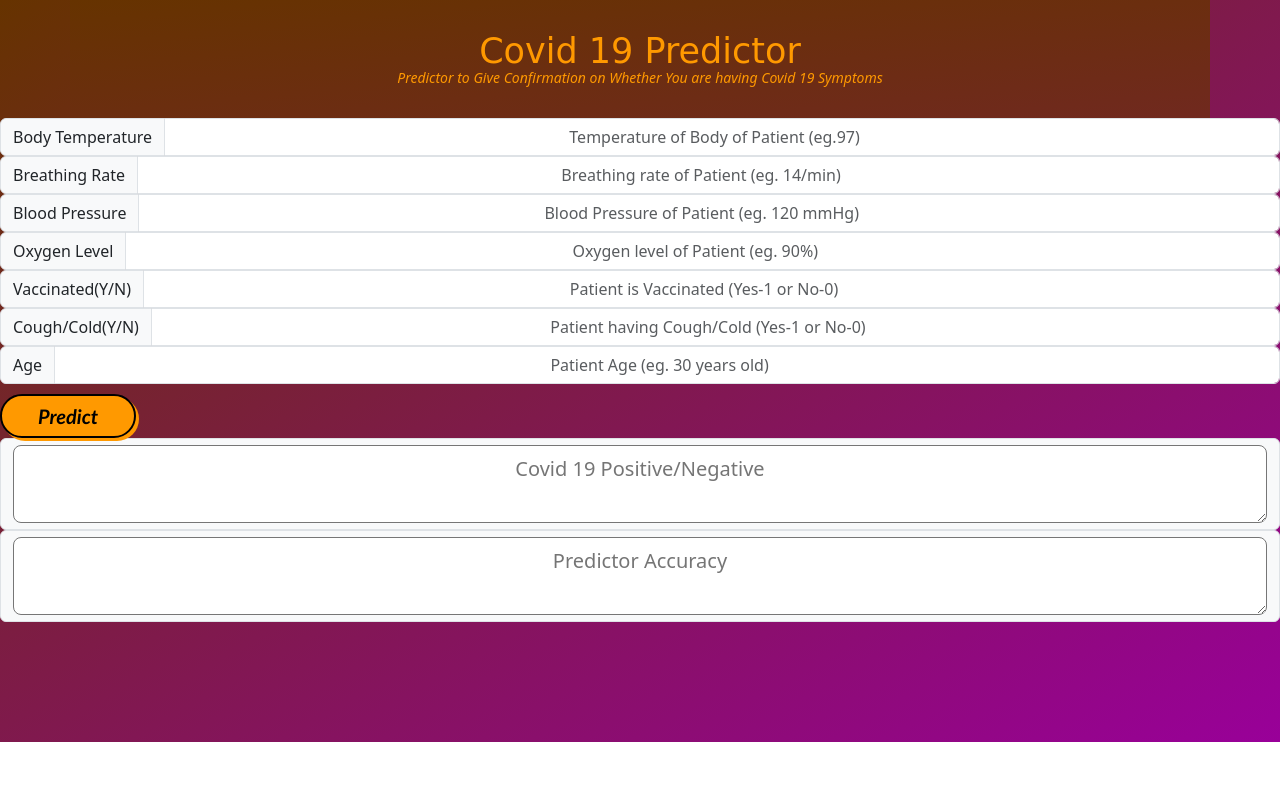
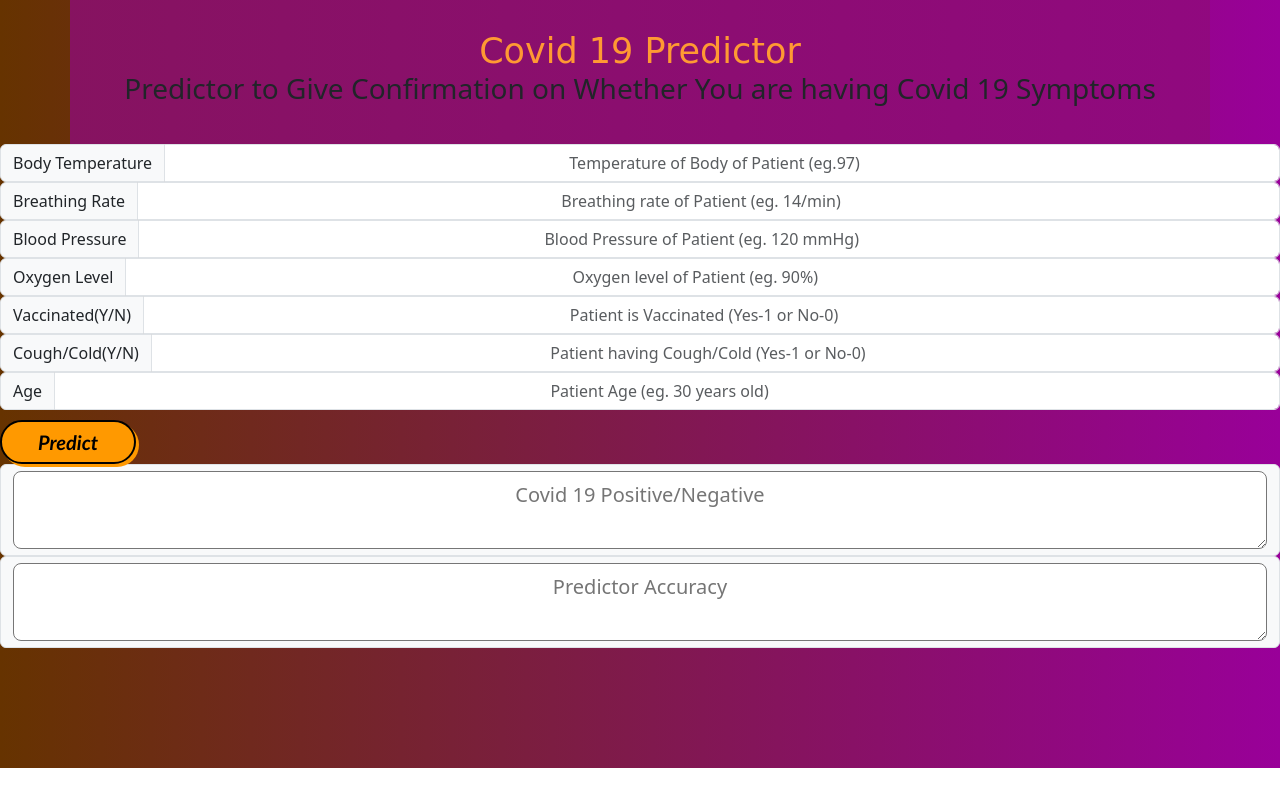
Before and after one commit to Priyansh-15/Covid19-Predictor, a Flask app: page / in a window 1280 px wide. Run offline with Flask 2, Linux system fonts and the light colour scheme; some libraries are stand-ins or nearby versions.

Commit message:
update 1.5

```diff
--- a/static/css/Header-Dark.css
+++ b/static/css/Header-Dark.css
@@ -1,5 +1,5 @@
 .header-dark {
-  background: linear-gradient(to bottom right, #663300 0%, #990099 100%);
+  background: linear-gradient(to right, #663300 0%, #990099 100%);
 
   background-size: cover;
   padding-bottom: 80px;
@@ -22,9 +22,10 @@
 .container {
   padding: 30px;
   position: relative;
-  background: linear-gradient(to bottom right, #663300 0%, #990099 100%);
+  background: linear-gradient(to right, #663300 0%, #990099 100%);
   text-align: center;
   background-size: 500% 500%;
+  animation: change-gradient 10s ease-in-out infinite;
 }
 
 @keyframes change-gradient {
@@ -44,7 +45,7 @@
 }
 
 .heading_font {
-  color: #ff9900;
+  color: #ff9933;
   font-family: "Pacifico", cursive;
   font-size: 35px;
   font-weight: normal;
@@ -52,7 +53,7 @@
 }
 
 .description p {
-  color: #ff9900;
+  color: #ff9933;
   font-style: italic;
   font-size: 14px;
   margin: -5px 0 0;
@@ -219,5 +220,5 @@
 }
 
 .header-dark .hero .ratio iframe {
-  background: linear-gradient(to bottom right, #663300 0%, #990099 100%);
+  background: linear-gradient(to right, #663300 0%, #990099 100%);
 }
--- a/templates/index.html
+++ b/templates/index.html
@@ -23,10 +23,10 @@
           <span class="heading_font">Covid 19 Predictor</span>
         </h2>
         <div class="description">
-          <p>
+          <h3>
             Predictor to Give Confirmation on Whether You are having Covid 19
             Symptoms
-          </p>
+          </h3>
         </div>
       </div>
       <form action="{{ url_for('CovidPrediction')}}" method="POST">
```
